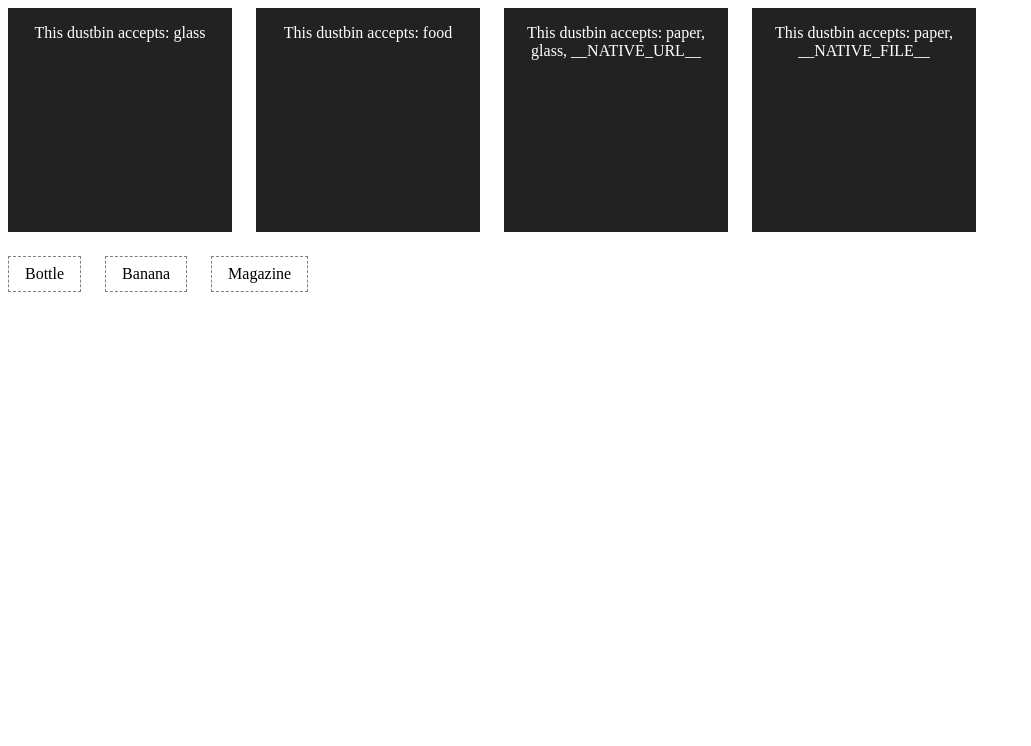
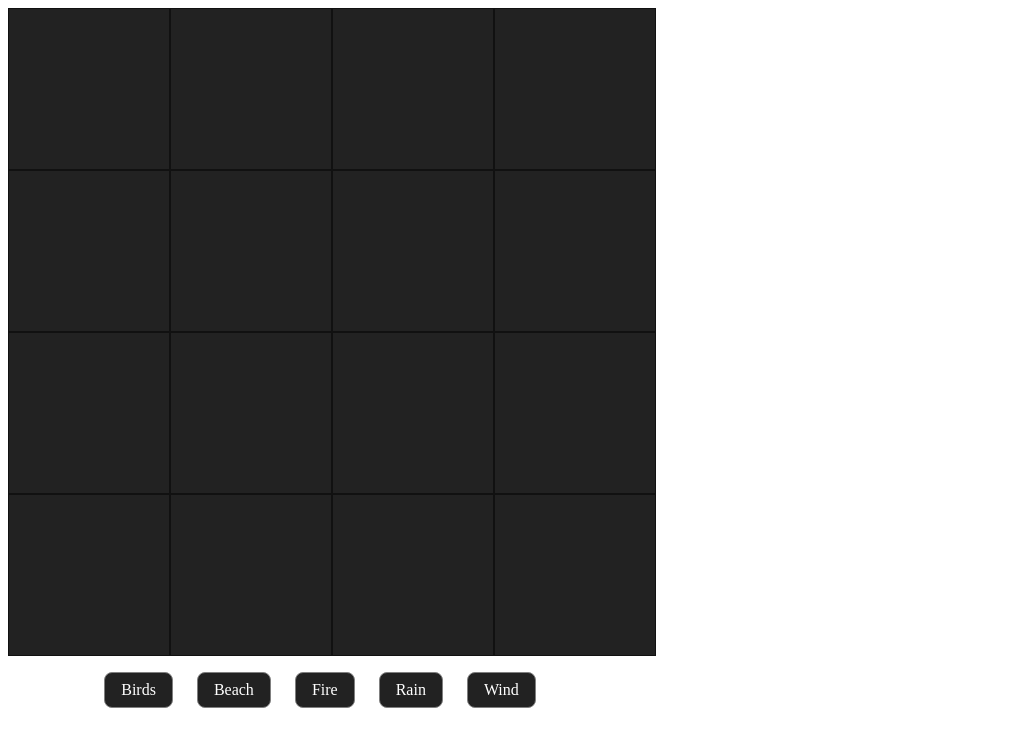
Before and after one commit to sunanmau5/avt-beleg, a React (Create React App) app: page / in a window 1280 px wide. Shown: the top 746 px of the page, without its empty margins (0-1031 px from the left). Built offline with nearby package versions, Linux system fonts and the light colour scheme.

Commit message:
feat: create draggable component and droppable grid

```diff
--- a/package.json
+++ b/package.json
@@ -11,6 +11,7 @@
     "react-dnd": "^14.0.2",
     "react-dnd-html5-backend": "^14.0.0",
     "react-dom": "^17.0.2",
+    "react-howler": "^5.1.0",
     "react-scripts": "4.0.3",
     "web-vitals": "^1.0.1"
   },
--- a/src/App.js
+++ b/src/App.js
@@ -2,6 +2,7 @@ import React from 'react';
 import { Container } from './components/MultipleTargets/Container';
 import { HTML5Backend } from 'react-dnd-html5-backend'
 import { DndProvider } from 'react-dnd'
+
 
 function App() {
   return (
--- a/src/components/MultipleTargets/Dustbin.js
+++ b/src/components/MultipleTargets/Cell.js
@@ -2,21 +2,21 @@ import React, { memo } from 'react'
 import { useDrop } from 'react-dnd'
 
 const style = {
-  height: '12rem',
-  width: '12rem',
-  marginRight: '1.5rem',
-  marginBottom: '1.5rem',
+  height: '8rem',
+  width: '8rem',
   color: 'white',
   padding: '1rem',
   textAlign: 'center',
   fontSize: '1rem',
   lineHeight: 'normal',
   float: 'left',
+  border: '1px solid rgba(0, 0, 0, 0.5)',
 }
 
-export const Dustbin = memo(({
+export const Cell = memo(({
   accept,
   lastDroppedItem,
+  audioFile,
   onDrop,
 }) => {
   const [{ isOver, canDrop }, drop] = useDrop({
@@ -37,13 +37,12 @@ export const Dustbin = memo(({
   }
 
   return (
-    <div ref={drop} role="Dustbin" style={{ ...style, backgroundColor }}>
-      {isActive
-        ? 'Release to drop'
-        : `This dustbin accepts: ${accept.join(', ')}`}
-
+    <div ref={drop} role="Cell" style={{ ...style, backgroundColor }}>
       {lastDroppedItem && (
-        <p>Last dropped: {JSON.stringify(lastDroppedItem)}</p>
+        <>
+          <p>Last dropped: {JSON.stringify(lastDroppedItem)}</p>
+          <p>Audio src: {audioFile}</p>
+        </>
       )}
     </div>
   )
--- a/src/components/MultipleTargets/Container.js
+++ b/src/components/MultipleTargets/Container.js
@@ -1,25 +1,84 @@
 import update from 'immutability-helper'
 import { memo, useCallback, useState } from 'react'
-import { NativeTypes } from 'react-dnd-html5-backend'
-import { Box } from './Box'
-import { Dustbin } from './Dustbin'
+import { SoundItem } from './SoundItem'
+import { Cell } from './Cell'
 import { ItemTypes } from './ItemTypes'
 
 export const Container = memo(() => {
-  const [dustbins, setDustbins] = useState([
-    { accepts: [ItemTypes.GLASS], lastDroppedItem: null },
-    { accepts: [ItemTypes.FOOD], lastDroppedItem: null },
+  const [cells, setCells] = useState([
     {
-      accepts: [ItemTypes.PAPER, ItemTypes.GLASS, NativeTypes.URL],
+      accepts: [ItemTypes.FIRE, ItemTypes.BIRDS, ItemTypes.BEACH, ItemTypes.RAIN, ItemTypes.WIND],
       lastDroppedItem: null,
+      audioSrc: null,
+    }, {
+      accepts: [ItemTypes.FIRE, ItemTypes.BIRDS, ItemTypes.BEACH, ItemTypes.RAIN, ItemTypes.WIND],
+      lastDroppedItem: null,
+      audioSrc: null,
+    }, {
+      accepts: [ItemTypes.FIRE, ItemTypes.BIRDS, ItemTypes.BEACH, ItemTypes.RAIN, ItemTypes.WIND],
+      lastDroppedItem: null,
+      audioSrc: null,
+    }, {
+      accepts: [ItemTypes.FIRE, ItemTypes.BIRDS, ItemTypes.BEACH, ItemTypes.RAIN, ItemTypes.WIND],
+      lastDroppedItem: null,
+      audioSrc: null,
+    }, {
+      accepts: [ItemTypes.FIRE, ItemTypes.BIRDS, ItemTypes.BEACH, ItemTypes.RAIN, ItemTypes.WIND],
+      lastDroppedItem: null,
+      audioSrc: null,
+    }, {
+      accepts: [ItemTypes.FIRE, ItemTypes.BIRDS, ItemTypes.BEACH, ItemTypes.RAIN, ItemTypes.WIND],
+      lastDroppedItem: null,
+      audioSrc: null,
+    }, {
+      accepts: [ItemTypes.FIRE, ItemTypes.BIRDS, ItemTypes.BEACH, ItemTypes.RAIN, ItemTypes.WIND],
+      lastDroppedItem: null,
+      audioSrc: null,
+    }, {
+      accepts: [ItemTypes.FIRE, ItemTypes.BIRDS, ItemTypes.BEACH, ItemTypes.RAIN, ItemTypes.WIND],
+      lastDroppedItem: null,
+      audioSrc: null,
+    }, {
+      accepts: [ItemTypes.FIRE, ItemTypes.BIRDS, ItemTypes.BEACH, ItemTypes.RAIN, ItemTypes.WIND],
+      lastDroppedItem: null,
+      audioSrc: null,
+    }, {
+      accepts: [ItemTypes.FIRE, ItemTypes.BIRDS, ItemTypes.BEACH, ItemTypes.RAIN, ItemTypes.WIND],
+      lastDroppedItem: null,
+      audioSrc: null,
+    }, {
+      accepts: [ItemTypes.FIRE, ItemTypes.BIRDS, ItemTypes.BEACH, ItemTypes.RAIN, ItemTypes.WIND],
+      lastDroppedItem: null,
+      audioSrc: null,
+    }, {
+      accepts: [ItemTypes.FIRE, ItemTypes.BIRDS, ItemTypes.BEACH, ItemTypes.RAIN, ItemTypes.WIND],
+      lastDroppedItem: null,
+      audioSrc: null,
+    }, {
+      accepts: [ItemTypes.FIRE, ItemTypes.BIRDS, ItemTypes.BEACH, ItemTypes.RAIN, ItemTypes.WIND],
+      lastDroppedItem: null,
+      audioSrc: null,
+    }, {
+      accepts: [ItemTypes.FIRE, ItemTypes.BIRDS, ItemTypes.BEACH, ItemTypes.RAIN, ItemTypes.WIND],
+      lastDroppedItem: null,
+      audioSrc: null,
+    }, {
+      accepts: [ItemTypes.FIRE, ItemTypes.BIRDS, ItemTypes.BEACH, ItemTypes.RAIN, ItemTypes.WIND],
+      lastDroppedItem: null,
+      audioSrc: null,
+    }, {
+      accepts: [ItemTypes.FIRE, ItemTypes.BIRDS, ItemTypes.BEACH, ItemTypes.RAIN, ItemTypes.WIND],
+      lastDroppedItem: null,
+      audioSrc: null,
     },
-    { accepts: [ItemTypes.PAPER, NativeTypes.FILE], lastDroppedItem: null },
   ])
 
   const [boxes] = useState([
-    { name: 'Bottle', type: ItemTypes.GLASS },
-    { name: 'Banana', type: ItemTypes.FOOD },
-    { name: 'Magazine', type: ItemTypes.PAPER },
+    { name: 'Birds', type: ItemTypes.BIRDS, file: ['sound/birds/birds_A.ogg', 'sound/birds/birds_B.ogg', 'sound/birds/birds_C.ogg', 'sound/birds/birds_D.ogg'] },
+    { name: 'Beach', type: ItemTypes.BEACH, file: ['sound/beach/beach_A.ogg', 'sound/beach/beach_B.ogg', 'sound/beach/beach_C.ogg', 'sound/beach/beach_D.ogg'] },
+    { name: 'Fire', type: ItemTypes.FIRE, file: ['sound/fire/fire_A.ogg', 'sound/fire/fire_B.ogg', 'sound/fire/fire_C.ogg', 'sound/fire/fire_D.ogg'] },
+    { name: 'Rain', type: ItemTypes.RAIN, file: ['sound/rain/rain_A.ogg', 'sound/rain/rain_B.ogg', 'sound/rain/rain_C.ogg', 'sound/rain/rain_D.ogg'] },
+    { name: 'Wind', type: ItemTypes.WIND, file: ['sound/wind/wind_A.ogg', 'sound/wind/wind_B.ogg', 'sound/wind/wind_C.ogg', 'sound/wind/wind_D.ogg'] },
   ])
 
   const [droppedBoxNames, setDroppedBoxNames] = useState([])
@@ -31,40 +90,56 @@ export const Container = memo(() => {
   const handleDrop = useCallback(
     (index, item) => {
       const { name } = item
+      const complexity = index % 4
+      const volume = Math.floor(index / 4)
       setDroppedBoxNames(
         update(droppedBoxNames, name ? { $push: [name] } : { $push: [] }),
       )
-      setDustbins(
-        update(dustbins, {
+      setCells(
+        update(cells, {
           [index]: {
             lastDroppedItem: {
               $set: item,
             },
+            audioSrc: {
+              // TODO: Set the audio source based on the complelxity and volume index of the grid
+            },
           },
         }),
       )
+      console.log(`${name} dropped on volume ${volume} and complexity ${complexity}`)
     },
-    [droppedBoxNames, dustbins],
+    [droppedBoxNames, cells],
   )
 
+  const soundItemStyle = {
+    display: 'flex',
+    justifyContent: 'center',
+    overflow: 'hidden',
+    clear: 'both',
+    marginTop: '1rem'
+  }
+
   return (
-    <div>
+    <div style={{ maxWidth: '40.5rem' }}>
       <div style={{ overflow: 'hidden', clear: 'both' }}>
-        {dustbins.map(({ accepts, lastDroppedItem }, index) => (
-          <Dustbin
+        {cells.map(({ accepts, lastDroppedItem, audioSrc }, index) => (
+          <Cell
             accept={accepts}
             lastDroppedItem={lastDroppedItem}
+            audioSrc={audioSrc}
             onDrop={(item) => handleDrop(index, item)}
             key={index}
           />
         ))}
       </div>
 
-      <div style={{ overflow: 'hidden', clear: 'both' }}>
-        {boxes.map(({ name, type }, index) => (
-          <Box
+      <div style={soundItemStyle}>
+        {boxes.map(({ name, type, file }, index) => (
+          <SoundItem
             name={name}
             type={type}
+            file={file}
             isDropped={isDropped(name)}
             key={index}
           />
--- a/src/components/MultipleTargets/ItemTypes.js
+++ b/src/components/MultipleTargets/ItemTypes.js
@@ -1,5 +1,7 @@
 export const ItemTypes = {
-	FOOD: 'food',
-	GLASS: 'glass',
-	PAPER: 'paper',
+	BEACH: 'beach',
+	BIRDS: 'birds',
+	FIRE: 'fire',
+	RAIN: 'rain',
+	WIND: 'wind',
 }
--- a/src/components/MultipleTargets/Box.js
+++ b/src/components/MultipleTargets/SoundItem.js
@@ -2,8 +2,10 @@ import React, { memo } from 'react'
 import { useDrag } from 'react-dnd'
 
 const style = {
-  border: '1px dashed gray',
-  backgroundColor: 'white',
+  border: '1px solid gray',
+  borderRadius: '8px',
+  backgroundColor: '#222',
+  color: 'white',
   padding: '0.5rem 1rem',
   marginRight: '1.5rem',
   marginBottom: '1.5rem',
@@ -11,7 +13,7 @@ const style = {
   float: 'left',
 }
 
-export const Box = memo(({ name, type, isDropped }) => {
+export const SoundItem = memo(({ name, type, file, isDropped, complexityIndex, volumeIndex }) => {
   const [{ opacity }, drag] = useDrag(
     () => ({
       type,
@@ -24,8 +26,8 @@ export const Box = memo(({ name, type, isDropped }) => {
   )
 
   return (
-    <div ref={drag} role="Box" style={{ ...style, opacity }}>
-      {isDropped ? <s>{name}</s> : name}
+    <div ref={drag} role="SoundItem" style={{ ...style, opacity }}>
+      {name}
     </div>
   )
 })
```
Also changed, not shown: public/robots.txt (deleted), 1 other file (tests, documents, lock files or other folders).
